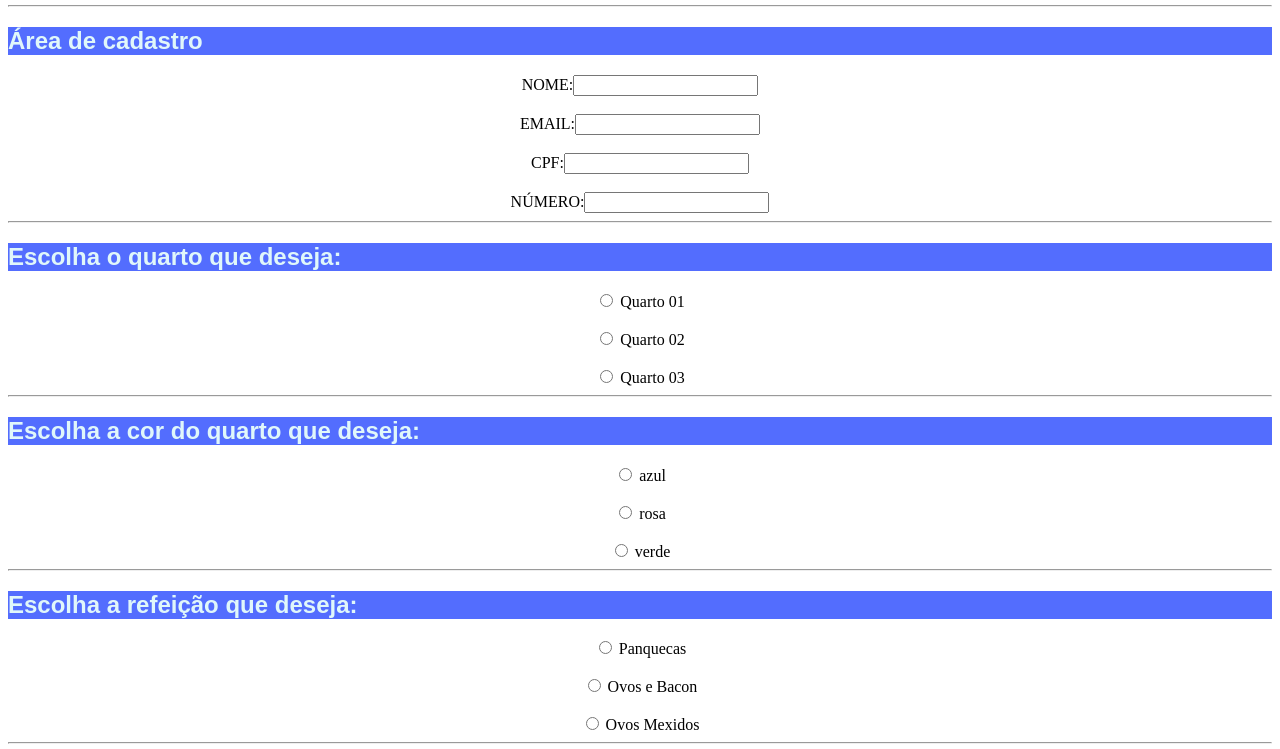
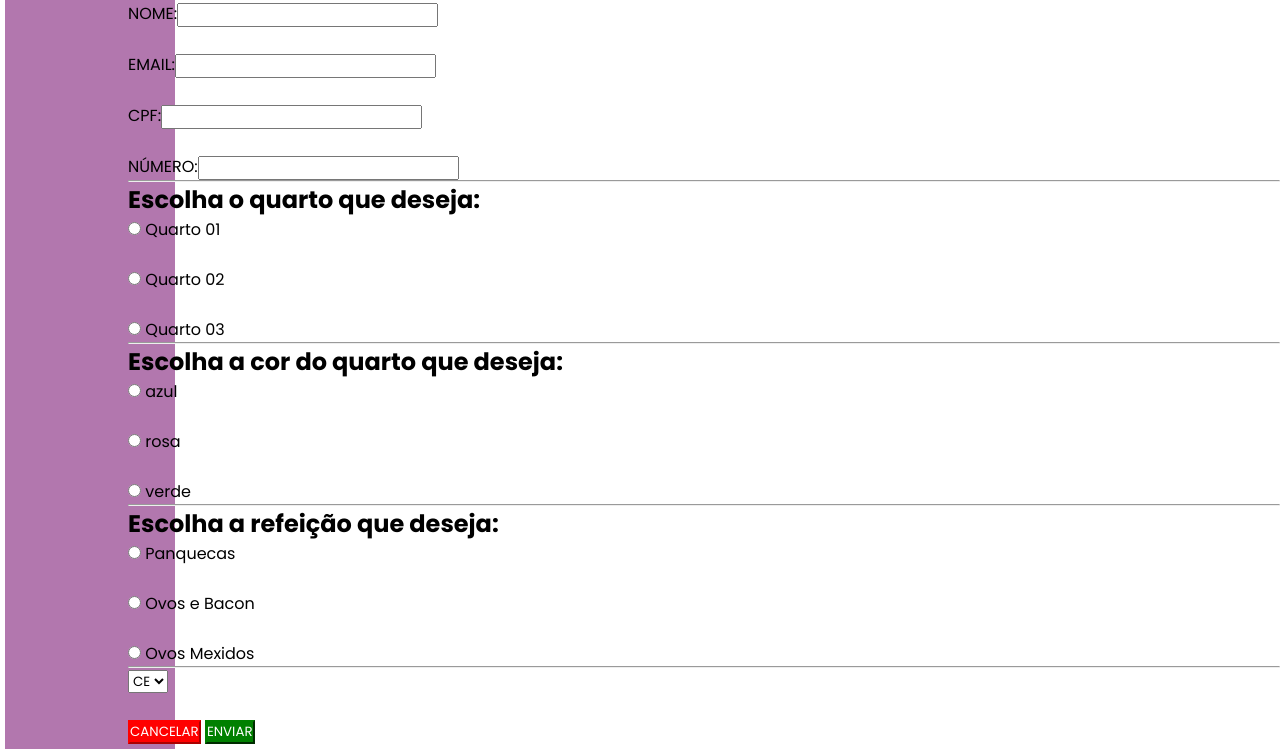
Before and after one commit to Larissa022/Home_Page, a plain HTML site: page cadastro.html in a window 1280 px wide. Shown: the part 193-942 px from the top of the page. Drawn offline with Linux system fonts and the light colour scheme.

Commit message:
Update cadastro.html

```diff
--- a/cadastro.html
+++ b/cadastro.html
@@ -2,7 +2,7 @@
 <html>
 <head>
 	<title>Cadastro</title>
-	<link rel="stylesheet" type="text/css" href="index.css">
+	<link rel="stylesheet" type="text/css" href="layout.css">
     <link rel="preconnect" href="https://fonts.googleapis.com">
 <link rel="preconnect" href="https://fonts.gstatic.com" crossorigin>
 <link href="https://fonts.googleapis.com/css2?family=Poppins:ital,wght@0,100;0,200;0,300;0,400;0,500;0,600;0,700;0,800;0,900;1,100;1,200;1,300;1,400;1,500;1,600;1,700;1,800&display=swap" rel="stylesheet">
```
